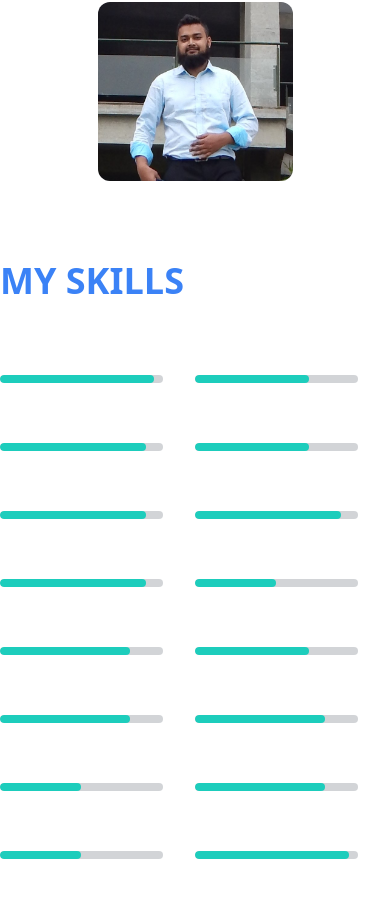
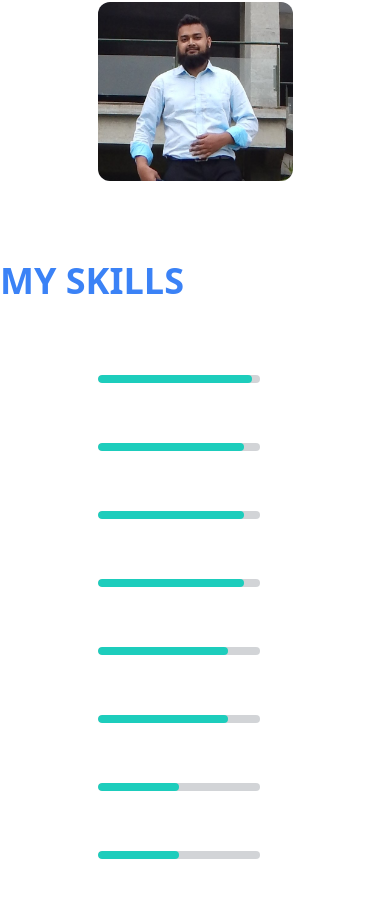
Before and after one commit to Arif1612/portfolio, a React (Vite) app: page / in a window 390 px wide. Shown: the part 1090-1988 px from the top of the page. Built offline with nearby package versions, Linux system fonts and the light colour scheme.

Commit message:
skills responsive

```diff
--- a/src/pages/Home/Skills/Skills.jsx
+++ b/src/pages/Home/Skills/Skills.jsx
@@ -15,7 +15,7 @@
             MY SKILLS
           </h5>
           {/* main */}
-          <div className="flex justify-evenly   ">
+          <div className="flex flex-col md:flex-row items-center ">
             {/* left */}
             <div className="w-1/2 text-white">
                 {/* HTML */}
@@ -241,6 +241,7 @@
 
 
             </div>
+
           </div>
         </div>
       </div>
```
